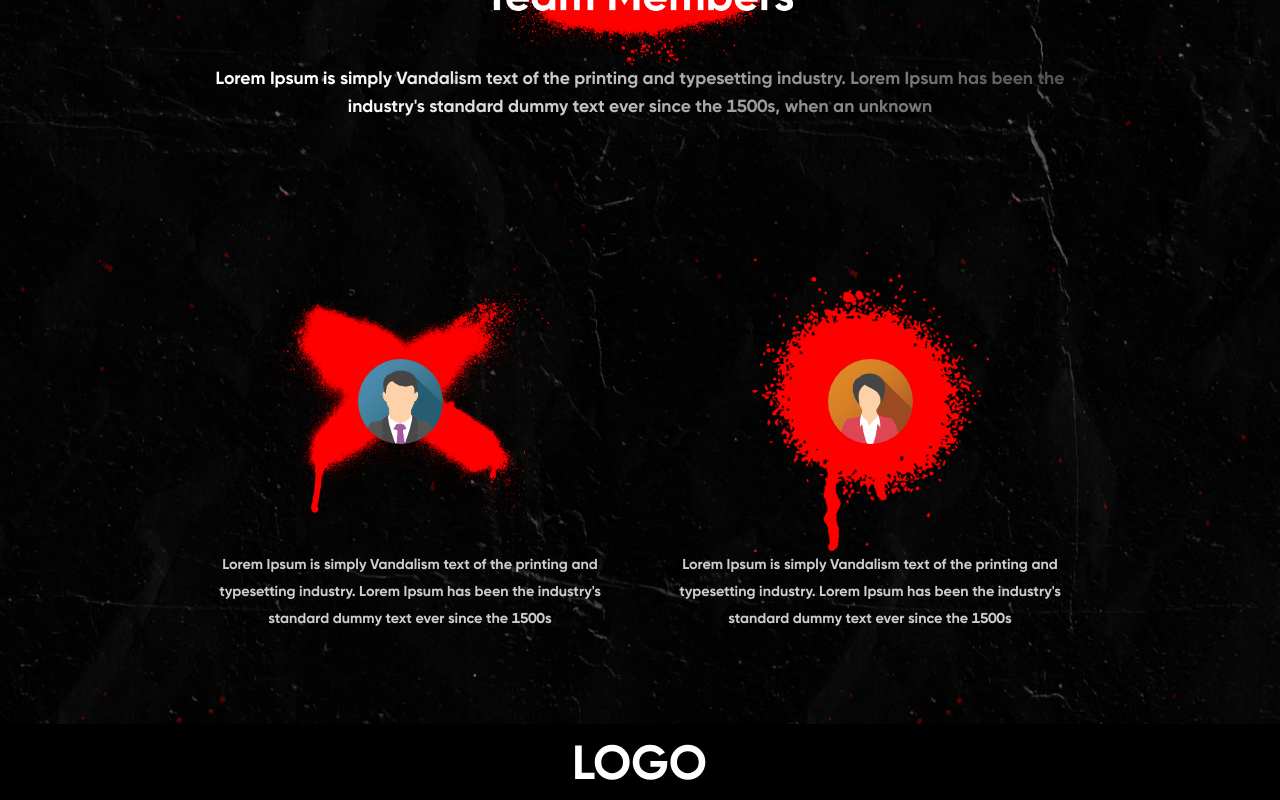
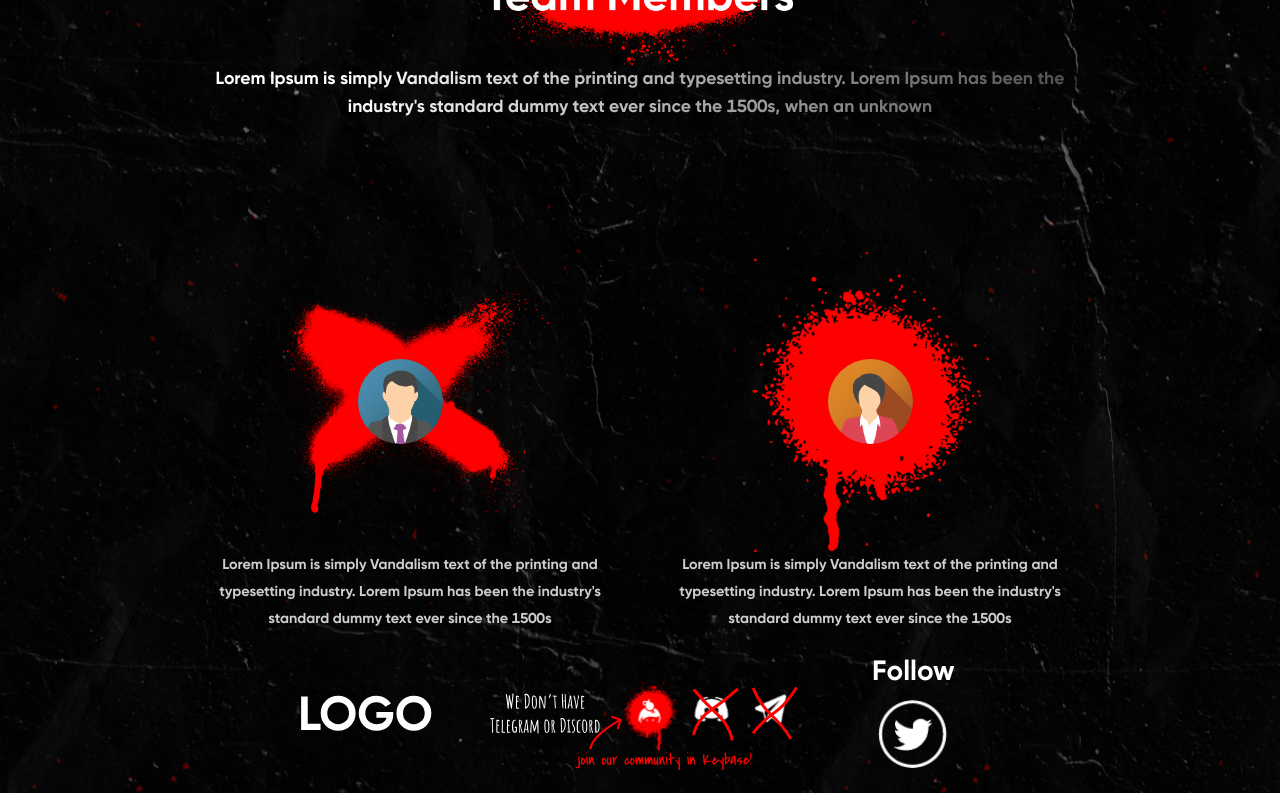
Before and after one commit to omer-ayhan/NFT-LandingPage, a Next.js app: page / in a window 1280 px wide. Shown: the part 5646-6446 px from the top of the page. Built offline with nearby package versions, Linux system fonts and the light colour scheme.

Commit message:
feat: :art: finished footer

```diff
--- a/components/About/About.js
+++ b/components/About/About.js
@@ -29,7 +29,7 @@ const About = () => {
               alt=""
             />
           </h1>
-          <p className={styles.aboutDesc}>
+          {/* <p className={styles.aboutDesc}>
             WDW is a movement created to lift the veil from the{" "}
             <span className={styles.textIcon}>world's </span>
             eyes. We believe that no one has the right to infringe on your
@@ -43,7 +43,7 @@ const About = () => {
             of a grand movement. This is your chance to create value for
             yourself and the world - get your WDW NFTs and play your part in the{" "}
             <span className={styles.evolutionWord}>evolution</span>.
-          </p>
+          </p> */}
         </Col>
         <Col xs={{ order: 1 }} lg={{ span: 8, order: 2 }}>
           <img src={aboutCard} alt="Vandalism" className={styles.image} />
--- a/components/Footer/Footer.js
+++ b/components/Footer/Footer.js
@@ -1,19 +1,26 @@
 import { Col, Row } from "antd";
 import React from "react";
+
+import contents from "../../contents";
 import SmoothScroll from "../ScrollUtils/SmoothScroll";
+import styles from "../Navbar/Navbar.module.css";
+import stylesFooter from "./Footer.module.css";
 
 export default function Footer() {
+  const { socialLinks } = contents.navbar;
+
   return (
     <div
       style={{
-        backgroundColor: "#000",
+        padding: "24px 50px",
       }}>
-      <Row>
+      <Row align="middle">
         <Col
           style={{
             padding: "20px 0",
           }}
-          span={24}
+          xs={{ span: 24 }}
+          lg={{ span: 8 }}
           justify="center"
           align="middle">
           <SmoothScroll
@@ -25,6 +32,70 @@ export default function Footer() {
             <img src="/images/navbar/LOGO.svg" alt="" />
           </SmoothScroll>
         </Col>
+        <Col xs={{ span: 24 }} lg={{ span: 8 }}>
+          <div className={styles.socialLinksContainer}>
+            <img
+              className={styles.info}
+              src="/images/navbar/info.svg"
+              alt="info"
+            />
+
+            {socialLinks.map(({ icon, link }, index) => (
+              <span key={`${index}##${icon}`}>
+                {icon.includes("/images/navbar/keybase.png") ? (
+                  <a
+                    className={` ${styles.iconContainer}`}
+                    href={link}
+                    target="_blank"
+                    rel="noreferrer">
+                    <img
+                      className={`${stylesFooter.iconImage} ${stylesFooter.keybaseIcon}`}
+                      src={icon}
+                      alt="icon"
+                    />
+                    <img
+                      className={stylesFooter.bottomArrow}
+                      src="/images/navbar/bottom_arrow.svg"
+                      alt="arrow"
+                    />
+                  </a>
+                ) : (
+                  <img
+                    key={`${index}#__#${icon}`}
+                    className={`${stylesFooter.iconImage}`}
+                    src={icon}
+                    alt="icon"
+                  />
+                )}
+              </span>
+            ))}
+          </div>
+        </Col>
+        <Col xs={{ span: 24 }} lg={{ span: 8 }} align="end" justify="end">
+          <div
+            style={{
+              display: "flex",
+              flexDirection: "column",
+              justifyContent: "center",
+              alignItems: "center",
+            }}>
+            <h1
+              style={{
+                lineHeight: "1",
+              }}>
+              Follow
+            </h1>
+            <a href="#" target="_blank" rel="noreferrer">
+              <img
+                style={{
+                  width: "70px",
+                }}
+                src="/images/footer/twitter.png"
+                alt="twitter"
+              />
+            </a>
+          </div>
+        </Col>
       </Row>
     </div>
   );
--- /dev/null
+++ b/components/Footer/Footer.module.css
@@ -0,0 +1,21 @@
+.iconImage {
+  height: 55px;
+  margin: 0 5px;
+}
+
+.keybaseIcon {
+  height: 75px;
+}
+
+.bottomArrow {
+  position: absolute;
+  top: 40px;
+  left: -40px;
+  height: 55px;
+}
+
+@media (max-width: 991px) {
+  .bottomArrow {
+    display: none;
+  }
+}
--- a/components/Footer/index.js
+++ b/components/Footer/index.js
@@ -0,0 +1 @@
+export { default } from "./Footer";
--- a/components/Navbar/MobileMenu.js
+++ b/components/Navbar/MobileMenu.js
@@ -46,9 +46,11 @@ export default function MobileMenu() {
         destroyOnClose
         headerStyle={{
           backgroundColor: "#111",
+          zIndex: "99999999999",
         }}
         bodyStyle={{
           backgroundColor: "#111",
+          zIndex: "99999999999",
         }}
         placement="right"
         onClose={onClose}
--- a/components/Navbar/Navbar.js
+++ b/components/Navbar/Navbar.js
@@ -21,7 +21,7 @@ export default function Navbar({ scrolled }) {
               position: "fixed",
               top: 0,
               backgroundColor: "rgb(0 0 0 / 90%)",
-              zIndex: 9000,
+              zIndex: 1,
             }
           : {}),
         transition: "0.5s ease",
--- a/components/Team/Team.js
+++ b/components/Team/Team.js
@@ -5,6 +5,7 @@ import SectionTitle from "../SectionTitle";
 import stylesMain from "../../styles/Home.module.css";
 import contents from "../../contents";
 import TeamCards from "../TeamCards";
+import Footer from "../Footer";
 
 export default function Team() {
   const { backgroundImage, titleImage, desc, teamCards } = contents.team;
@@ -18,7 +19,6 @@ export default function Team() {
         backgroundRepeat: "no-repeat",
         backgroundSize: "cover",
         color: "white",
-        paddingBottom: "90px",
       }}
       className={` ${stylesMain.innerSpacing}`}>
       <SectionTitle titleImage={titleImage} desc={desc} />
@@ -37,6 +37,11 @@ export default function Team() {
           </Col>
         ))}
       </Row>
+      <Row>
+        <Col span={24}>
+          <Footer />
+        </Col>
+      </Row>
     </div>
   );
 }
--- a/components/Timer/TimerMain.js
+++ b/components/Timer/TimerMain.js
@@ -96,7 +96,48 @@ function TimerMain() {
           </Col>
         </>
       ) : (
-        <span>Time's up!</span>
+        <>
+          <Col
+            xs={{ span: 6 }}
+            sm={{ span: 5 }}
+            md={{ span: 4 }}
+            lg={{ span: 3 }}>
+            <div className={styles.timerContainer}>
+              <p className={styles.timerTitle}>Days</p>
+              <h1 className={styles.timer}>00</h1>
+            </div>
+          </Col>
+          <Col
+            xs={{ span: 6 }}
+            sm={{ span: 5 }}
+            md={{ span: 4 }}
+            lg={{ span: 3 }}>
+            <div className={styles.timerContainer}>
+              <p className={styles.timerTitle}>Hours</p>
+              <h1 className={styles.timer}>00</h1>
+            </div>
+          </Col>
+          <Col
+            xs={{ span: 6 }}
+            sm={{ span: 5 }}
+            md={{ span: 4 }}
+            lg={{ span: 3 }}>
+            <div className={styles.timerContainer}>
+              <p className={styles.timerTitle}>Minutes</p>
+              <h1 className={styles.timer}>00</h1>
+            </div>
+          </Col>
+          <Col
+            xs={{ span: 6 }}
+            sm={{ span: 5 }}
+            md={{ span: 4 }}
+            lg={{ span: 3 }}>
+            <div className={styles.timerContainer}>
+              <p className={styles.timerTitle}>Seconds</p>
+              <h1 className={styles.timer}>00</h1>
+            </div>
+          </Col>
+        </>
       )}
     </>
   );
--- a/contents.js
+++ b/contents.js
@@ -141,4 +141,22 @@ export default {
       },
     ],
   },
+  footer: {
+    socialLinks: [
+      {
+        type: "image",
+        icon: "/images/footer/discord.svg",
+      },
+      {
+        type: "image",
+        icon: "/images/footer/telegram.svg",
+      },
+      {
+        type: "link",
+        icon: "/images/footer/keybase.svg",
+        link: "https://keybase.io/",
+      },
+    ],
+    infoImage: "/images/footer/info.svg",
+  },
 };
--- a/pages/index.js
+++ b/pages/index.js
@@ -34,7 +34,6 @@ export default function Home() {
         <Roadmap />
         <FAQ />
         <Team />
-        <Footer />
       </main>
     </div>
   );
```
Also changed, not shown: public/images/footer/twitter.png (added).
